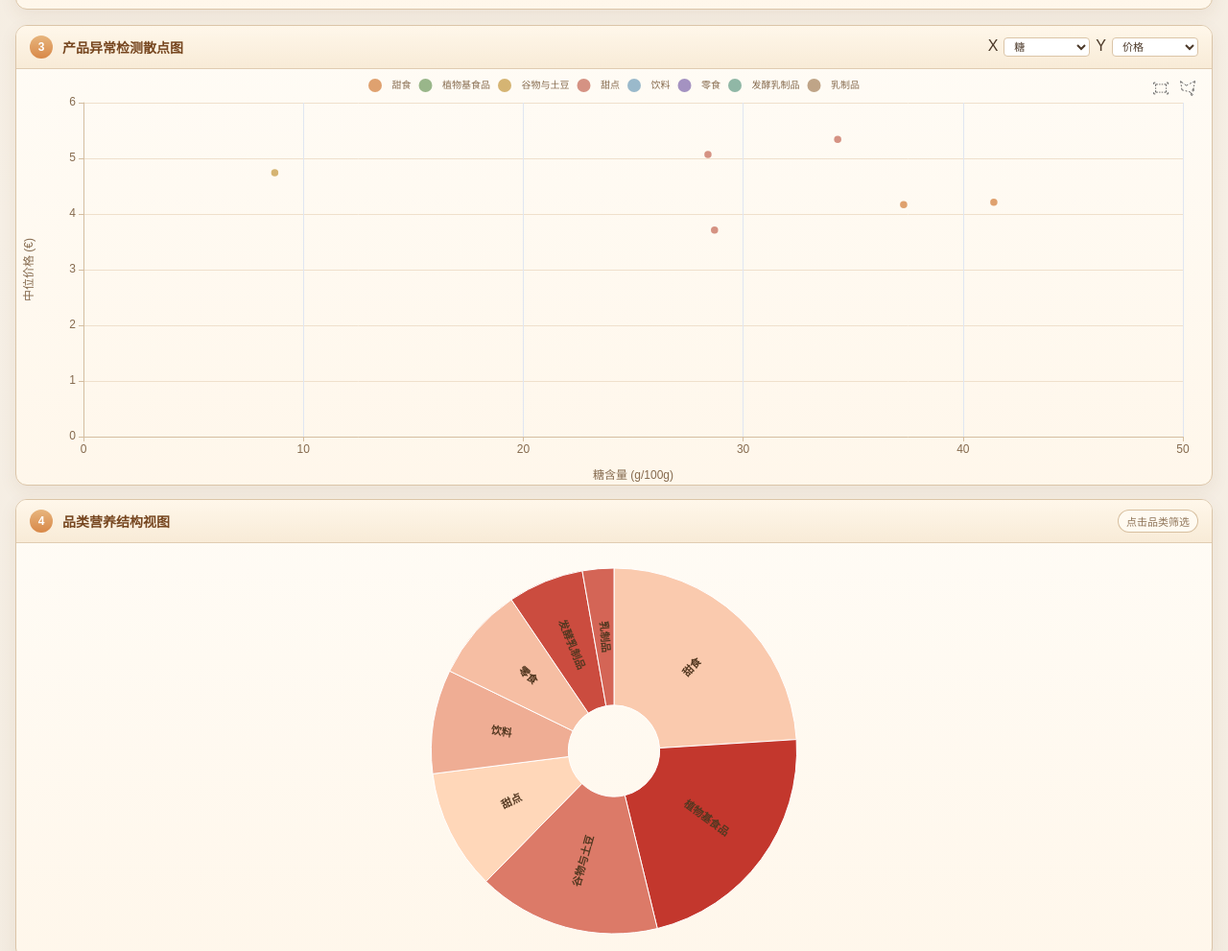
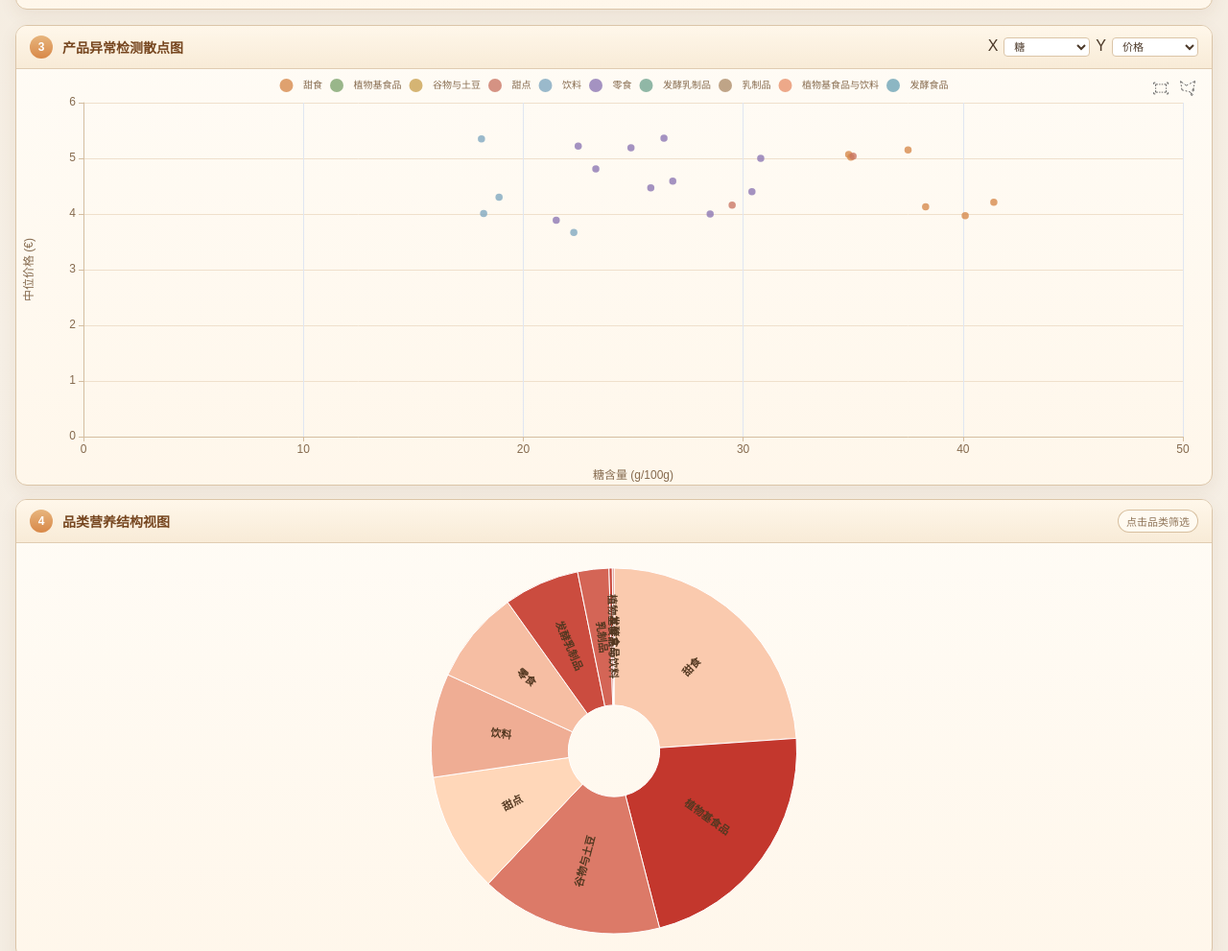
Before and after one commit to mique11a/FoodAtlas, a plain HTML site: page frontend/index.html in a window 1280 px wide. Shown: the part 1809-2800 px from the top of the page at 96% size. Drawn offline with nearby package versions, Linux system fonts and the light colour scheme.

Commit message:
feat: mock数据对齐10品类+10国500条,修复箱线图只显示法国

```diff
--- a/frontend/index.html
+++ b/frontend/index.html
@@ -450,19 +450,22 @@ const CATEGORIES = [
   { zh:'饮料',en:'Beverages',samples:36704,health:0.43,sugars:22.6,salt:0.09,fat:1.4,energy:186,nova:3.2,nutriscore_num:2.8},
   { zh:'零食',en:'Snacks',samples:33134,health:0.39,sugars:26.4,salt:1.31,fat:24.6,energy:477,nova:3.5,nutriscore_num:2.5},
   { zh:'发酵乳制品',en:'Fermented milk',samples:26770,health:0.66,sugars:13.9,salt:0.29,fat:7.8,energy:218,nova:1.8,nutriscore_num:3.6},
-  { zh:'乳制品',en:'Dairies',samples:11077,health:0.60,sugars:10.6,salt:0.56,fat:15.1,energy:313,nova:2.4,nutriscore_num:3.0}
+  { zh:'乳制品',en:'Dairies',samples:11077,health:0.60,sugars:10.6,salt:0.56,fat:15.1,energy:313,nova:2.4,nutriscore_num:3.0},
+  { zh:'植物基食品与饮料',en:'Plant-based foods & beverages',samples:1159,health:0.68,sugars:9.2,salt:0.55,fat:8.6,energy:260,nova:2.5,nutriscore_num:3.5},
+  { zh:'发酵食品',en:'Fermented foods',samples:577,health:0.63,sugars:11.5,salt:1.42,fat:10.2,energy:240,nova:2.0,nutriscore_num:3.3}
 ];
 const CAT_COLORS = {
   'Sweet snacks':'#d68849','Plant-based foods':'#7ca36b','Cereals & potatoes':'#c9a04e',
   'Desserts':'#c97563','Beverages':'#7ea7bf','Snacks':'#8b74b2',
-  'Fermented milk':'#71a48f','Dairies':'#ad8c68'
+  'Fermented milk':'#71a48f','Dairies':'#ad8c68',
+  'Plant-based foods & beverages':'#e8916a','Fermented foods':'#6ba3b5'
 };
 
 // Seeded random
 function seededRandom(seed) { let v=seed%2147483647; if(v<=0) v+=2147483646; return ()=>{ v=v*16807%2147483647; return (v-1)/2147483646; }; }
 const rand=seededRandom(20260615);
-const MOCK_PRODUCTS=Array.from({length:120},(_,i)=>{
-  const country=COUNTRIES[i%10], category=CATEGORIES[i%8];
+const MOCK_PRODUCTS=Array.from({length:500},(_,i)=>{
+  const country=COUNTRIES[i%10], category=CATEGORIES[Math.floor(i/50)%10];
   const health=Math.max(0.18,Math.min(0.87,category.health+(rand()-0.5)*0.28+(country.health-0.55)*0.24));
   const price=Math.max(0.65,country.price+(rand()-0.4)*2.2+(0.7-health)*1.7);
   const sugars=Math.max(0.1,category.sugars+(rand()-0.5)*9.8);
```
